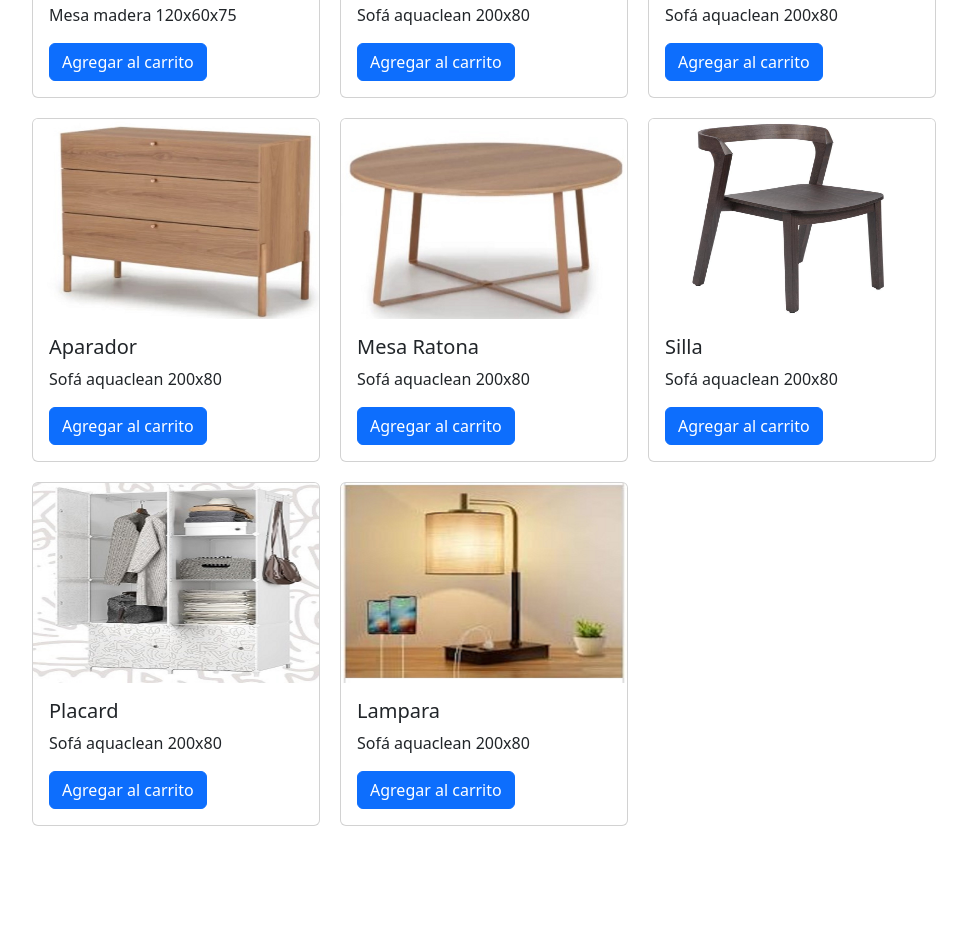
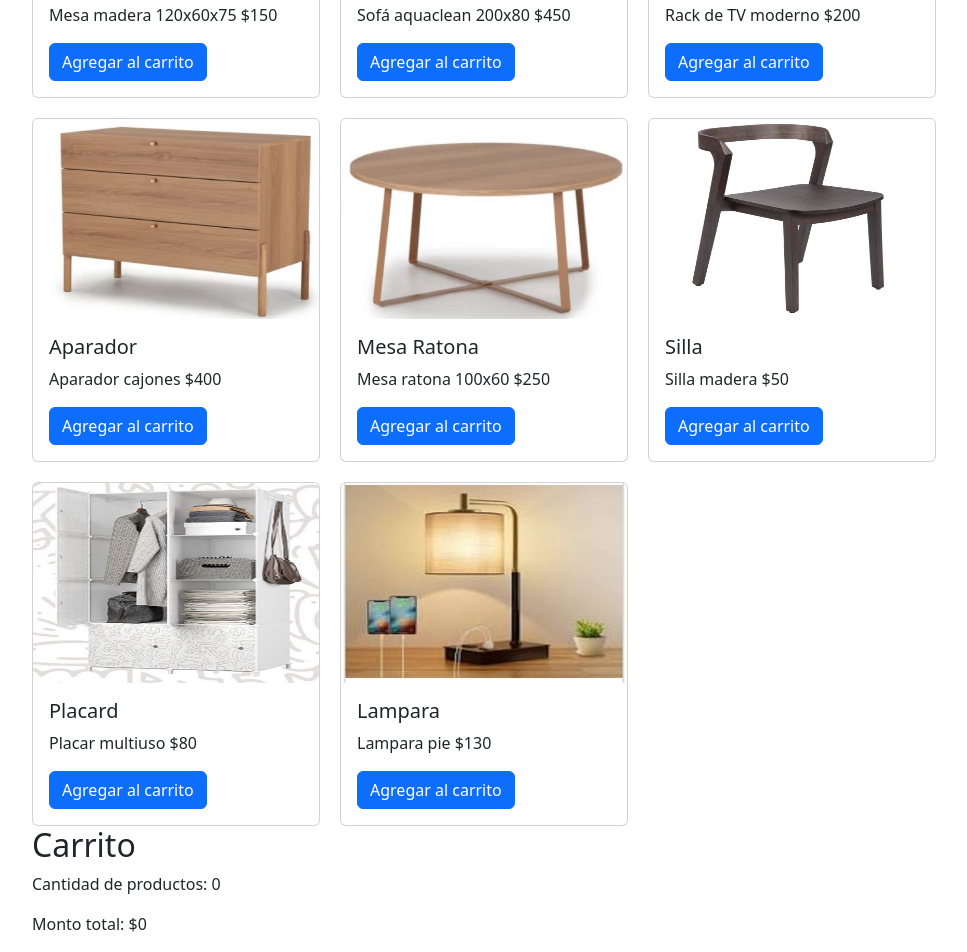
Before and after one commit to geedpepe/reactentrega, a React (Create React App) app: page / in a window 1280 px wide. Shown: the part 358-1310 px from the top of the page, without its empty margins (50-1017 px from the left). Before the commit the page ends 1184 px from the top, so only its background shows below. Built offline with nearby package versions, Linux system fonts and the light colour scheme.

Commit message:
entrega2

```diff
--- a/src/App.js
+++ b/src/App.js
@@ -1,22 +1,19 @@
 import React, { useState } from 'react';
-
 import Container from 'react-bootstrap/Container';
 import Nav from 'react-bootstrap/Nav';
 import Navbar from 'react-bootstrap/Navbar';
 import Card from '../src/Components/cards';
 
 function ColorSchemesExample() {
-
   const [cartItems, setCartItems] = useState([]);
 
   const addToCart = (product) => {
     setCartItems([...cartItems, product]);
   };
 
-
-
-
-
+  const calculateTotal = () => {
+    return cartItems.reduce((total, product) => total + product.price, 0);
+  };
 
   return (
     <>
@@ -31,11 +28,14 @@ function ColorSchemesExample() {
         </Container>
       </Navbar>
       <Container>
-        <h1>Productos</h1>
+        <h1>Destacados</h1>
         <Card addToCart={addToCart} />
+        <div className="cart-summary">
+          <h2>Carrito</h2>
+          <p>Cantidad de productos: {cartItems.length}</p>
+          <p>Monto total: ${calculateTotal()}</p>
+        </div>
       </Container>
-
-
     </>
   );
 }
--- a/src/Components/cards.js
+++ b/src/Components/cards.js
@@ -1,4 +1,4 @@
-import React, { useState } from 'react';
+import React from 'react';
 import Card from 'react-bootstrap/Card';
 import Button from 'react-bootstrap/Button';
 import mesa from "../images/mesa.jpg";
@@ -12,34 +12,30 @@ import mratona from "../images/mesa ratona.jpg";
 import './cards.css';
 
 
-function Cards() {
-  const [cartItems, setCartItems] = useState([]); // Estado para almacenar los productos en el carrito
 
+
+function Cards({ addToCart }) {
   const products = [
-    { id: 1, name: 'Mesa', description: 'Mesa madera 120x60x75', imagen: mesa },
-    { id: 2, name: 'Sofa', description: 'Sofá aquaclean 200x80', imagen: sofa },
-    { id: 3, name: 'Rack', description: 'Sofá aquaclean 200x80', imagen: Rack },
-    { id: 4, name: 'Aparador', description: 'Sofá aquaclean 200x80', imagen: Aparador },
-    { id: 5, name: 'Mesa Ratona', description: 'Sofá aquaclean 200x80', imagen: mratona },
-    { id: 6, name: 'Silla', description: 'Sofá aquaclean 200x80', imagen: Silla },
-    { id: 7, name: 'Placard', description: 'Sofá aquaclean 200x80', imagen: Placard },
-    { id: 8, name: 'Lampara', description: 'Sofá aquaclean 200x80', imagen: Lampara },
-    // ... otros productos ...
+    { id: 1, name: 'Mesa', description: 'Mesa madera 120x60x75 $150', price: 150, image: mesa },
+    { id: 2, name: 'Sofa', description: 'Sofá aquaclean 200x80 $450', price: 450, image: sofa },
+    { id: 3, name: 'Rack', description: 'Rack de TV moderno $200', price: 200, image: Rack },
+    { id: 4, name: 'Aparador', description: 'Aparador cajones $400',price: 400, image: Aparador },
+    { id: 5, name: 'Mesa Ratona', description: 'Mesa ratona 100x60 $250',price: 250, image: mratona },
+    { id: 6, name: 'Silla', description: 'Silla madera $50',price: 50, image: Silla },
+    { id: 7, name: 'Placard', description: 'Placar multiuso $80',price: 80, image: Placard },
+    { id: 8, name: 'Lampara', description: 'Lampara pie $130',price: 130, image: Lampara },
+
   ];
-
-  const addToCart = (product) => {
-    setCartItems([...cartItems, product]);
-  };
 
   return (
     <div className="card-container">
       {products.map(product => (
         <Card key={product.id} style={{ width: '18rem' }}>
-          <Card.Img variant="top" src={product.imagen} alt={product.name} width="200px" height="200px" />
+          <Card.Img variant="top" src={product.image} alt={product.name} width="200px" height="200px" />
           <Card.Body>
             <Card.Title>{product.name}</Card.Title>
             <Card.Text>{product.description}</Card.Text>
-            <Button variant="primary" onClick={() => addToCart(product)}>Agregar al carrito</Button> {/* Agregar la función de agregar al carrito */}
+            <Button variant="primary" onClick={() => addToCart(product)}>Agregar al carrito</Button>
           </Card.Body>
         </Card>
       ))}
```
